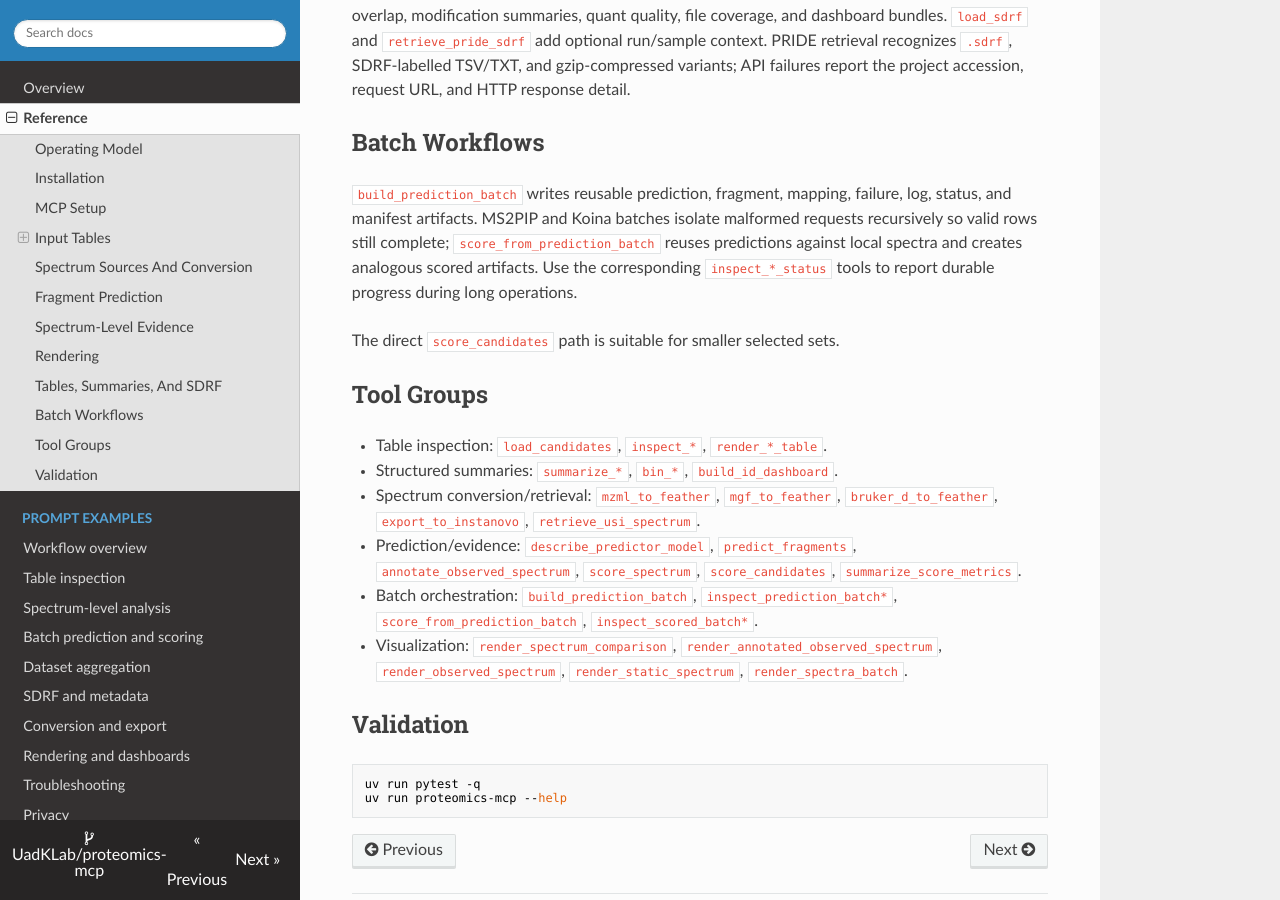
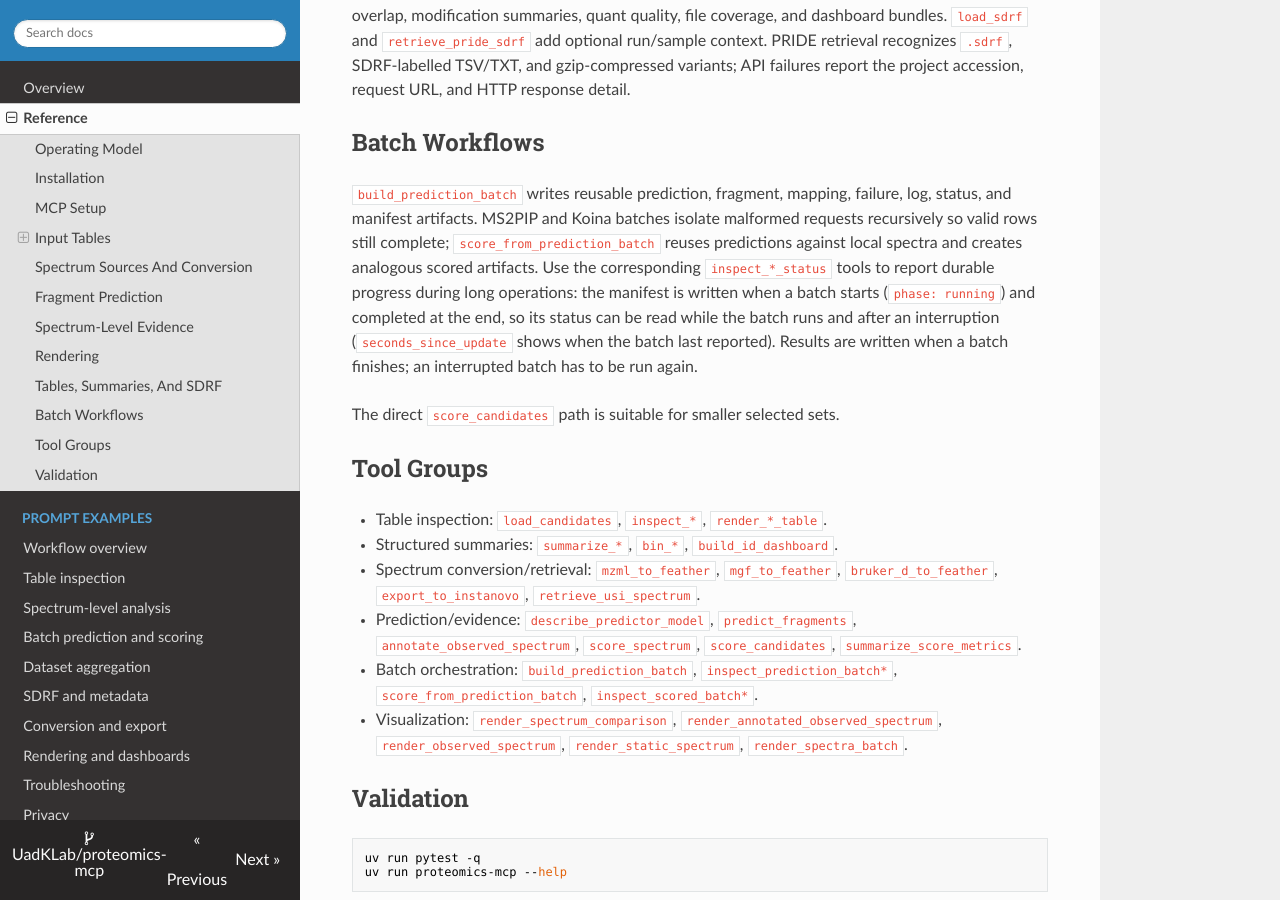
Before and after one commit to UadKLab/proteomics-mcp, an MkDocs documentation site: the page built from docs/reference.md, in a window 1280 px wide and 900 px high, scrolled down 3542 px. Built offline with MkDocs 1.6.1, drawn with Linux system fonts in a browser that asks for light colours; nearby versions of some CDN libraries.

Commit message:
docs: describe batch status during a run and after an interruption
Refs #46

Co-Authored-By: Claude Opus 5.5 <noreply@anthropic.com>

```diff
--- a/docs/reference.md
+++ b/docs/reference.md
@@ -116,7 +116,7 @@ Structured tools support field discovery, numeric/categorical summaries, binning
 
 ## Batch Workflows
 
-`build_prediction_batch` writes reusable prediction, fragment, mapping, failure, log, status, and manifest artifacts. MS2PIP and Koina batches isolate malformed requests recursively so valid rows still complete; `score_from_prediction_batch` reuses predictions against local spectra and creates analogous scored artifacts. Use the corresponding `inspect_*_status` tools to report durable progress during long operations.
+`build_prediction_batch` writes reusable prediction, fragment, mapping, failure, log, status, and manifest artifacts. MS2PIP and Koina batches isolate malformed requests recursively so valid rows still complete; `score_from_prediction_batch` reuses predictions against local spectra and creates analogous scored artifacts. Use the corresponding `inspect_*_status` tools to report durable progress during long operations: the manifest is written when a batch starts (`phase: running`) and completed at the end, so its status can be read while the batch runs and after an interruption (`seconds_since_update` shows when the batch last reported). Results are written when a batch finishes; an interrupted batch has to be run again.
 
 The direct `score_candidates` path is suitable for smaller selected sets.
 
```
